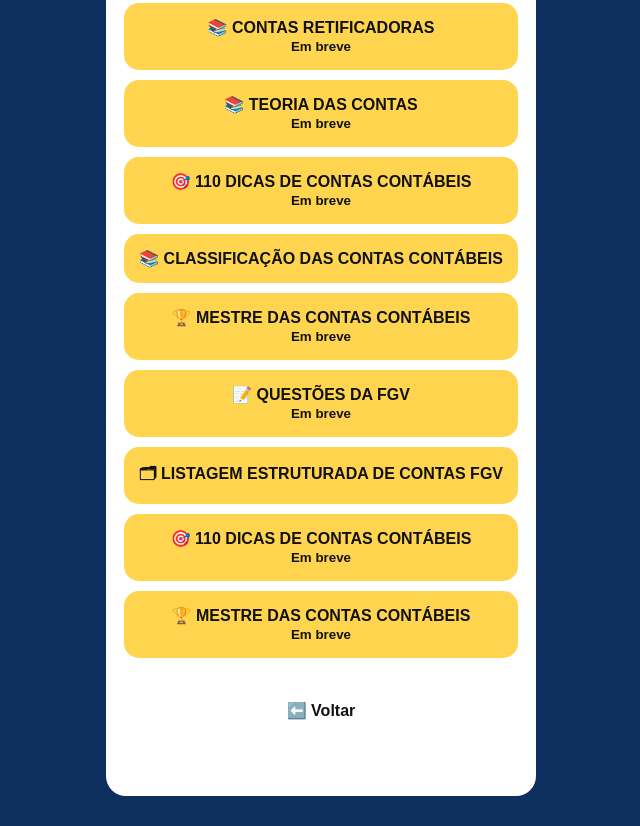
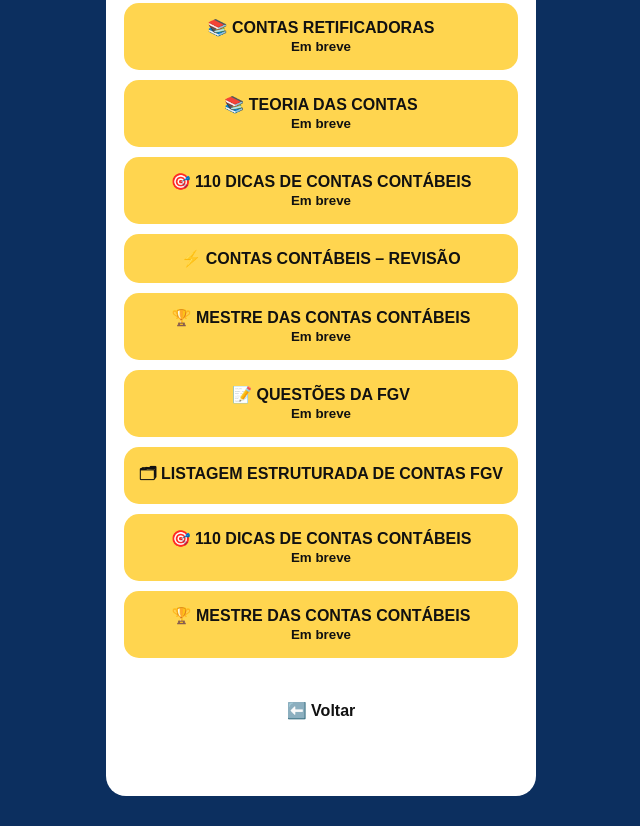
Before and after one commit to professormoreiracontabilidade-rgb/cfc-na-palma-da-mao, a plain HTML site: page aula1-contas-contabeis.html in a window 1280 px wide. Shown: the part 713-1539 px from the top of the page, without its empty margins (319-959 px from the left). Drawn offline with Linux system fonts and the light colour scheme.

Commit message:
Update link and text for accounting review

```diff
--- a/aula1-contas-contabeis.html
+++ b/aula1-contas-contabeis.html
@@ -136,10 +136,10 @@ target="_blank">
 </div>
 
 <a class="botao"
-href="https://professormoreiracontabilidade-rgb.github.io/Classificacao-das-Contas-Contabeis/"
+href="https://professormoreiracontabilidade-rgb.github.io/Contas-Contabeis-Revisao/"
 target="_blank">
 
-📚 CLASSIFICAÇÃO DAS CONTAS CONTÁBEIS
+⚡ CONTAS CONTÁBEIS – REVISÃO
 
 </a>
 
```
